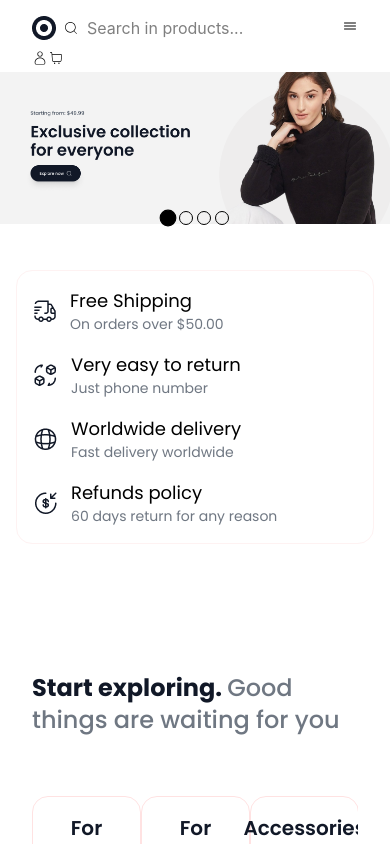
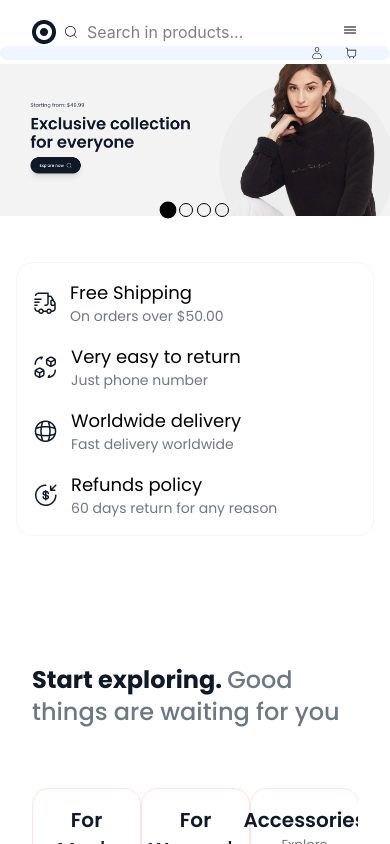
Before and after one commit to masudrana2803/E-commerce, a React (Vite) app: page / in a window 390 px wide. Both pictures are taken after a click on the button 350 px from the left and 26 px from the top of the page. Shown: the top 844 px of the page. Built offline with nearby package versions, Linux system fonts and the light colour scheme; no server answers.

Commit message:
responsive

```diff
--- a/src/Components/Recommendation.jsx
+++ b/src/Components/Recommendation.jsx
@@ -23,7 +23,7 @@ const Recommendation = () => {
     infinite: true,
     speed: 500,
     slidesToShow: 4,
-    slidesToScroll: 4,
+    slidesToScroll: 1,
     responsive: [
       {
         breakpoint: 1024, // tablets
@@ -42,7 +42,7 @@ const Recommendation = () => {
       {
         breakpoint: 640, // small devices
         settings: {
-          slidesToShow: 1,
+          slidesToShow: 4,
           slidesToScroll: 1,
         },
       },
--- a/src/Components/ResponsiveNavBar.jsx
+++ b/src/Components/ResponsiveNavBar.jsx
@@ -1,7 +1,8 @@
-import React, { useState } from 'react'
+import React, { useState, useRef,useEffect } from 'react'
 import logo from '../Images/Favicon.png'
 import { CiSearch, CiShoppingCart, CiUser } from "react-icons/ci";
 import { IoMenuOutline } from "react-icons/io5";
+import Cart from './Cart';
 
 
 
@@ -9,19 +10,40 @@ const ResponsiveNavBar = () => {
 
     const [ShowNav,setShowNav] = useState(false)
 
+    const [showCart, setShowCart] = useState(false);
+    const cartRef = useRef(null);
+
+  // Close cart when clicking outside
+  useEffect(() => {
+    const handleClickOutside = (event) => {
+      if (cartRef.current && !cartRef.current.contains(event.target)) {
+        setShowCart(false);
+      }
+    };
+
+    if (showCart) {
+      document.addEventListener('mousedown', handleClickOutside);
+    }
+
+    return () => {
+      document.removeEventListener('mousedown', handleClickOutside);
+    };
+  }, [showCart]);
+
+
   return (
     <>
         <section className=''>
 
             <div className="container">
-            <div className='flex justify-between pt-4 pb-2 md:hidden'>
+            <div className='flex justify-between py-5 md:hidden'>
                 <img src={logo} alt="logo" className='active:scale-1 duration-500' />
                 <div className='flex gap-2 items-center'>
                 <button className='active:scale-2'><CiSearch/></button>
                 <form> <input className='inline-block outline-0' type="text" placeholder='Search in products...' /> </form>
                 </div>
                 <div className='relative '>
-                <button onClick={()=>setShowNav(!ShowNav)}>
+                <button className='duration-1000 ease-in-out' onClick={()=>setShowNav(!ShowNav)}>
                 <IoMenuOutline/>
                 </button>
 
@@ -29,15 +51,22 @@ const ResponsiveNavBar = () => {
             </div>
             {
             ShowNav&&
-            <div className='sticky'>
-                <button><CiUser/></button>
-                <button><CiShoppingCart/></button>
+            <div className='absolute flex gap-5 text-[14px] top-10 right-0 bg-blue-50 rounded-2xl px-8 w-[100%] justify-end mt-1.5 transition-transform duration-700 '>
+                <button className='font-extrabold'><CiUser/></button>
+                                <button onClick={() => setShowCart(true)}>
+                                  <CiShoppingCart />
+                                </button>
             </div>
             }
             <div>
 
             </div>
             </div>
+                    {showCart && (
+          <div ref={cartRef}>
+            <Cart/>
+          </div>
+        )}
         </section>
 {/*
   Always render the nav container and animate its visibility.
--- a/src/Tools/RecommendationItem.jsx
+++ b/src/Tools/RecommendationItem.jsx
@@ -49,14 +49,14 @@ const RecommendationItem = ({
   Price
 }) => {
   return (
-    <div className="RecommendationCards relative bg-white rounded-xl shadow-md p-4 m-2 w-full max-w-xs sm:max-w-sm md:max-w-md lg:max-w-[280px]">
+    <div className="RecommendationCards relative bg-white rounded-xl shadow-md p-4 m-2 ">
 
       {/* Product Image */}
       <div className="relative">
         <img
           src={productImage}
           alt="Product"
-          className="rounded-2xl w-full h-[240px] object-cover bg-[#F8FAFC]"
+          className="rounded-2xl w-[340px] h-[240px] object-fill bg-[#F8FAFC]"
         />
         <div className="absolute right-2 top-2">
           <BiShoppingBag className="hover:bg-black rounded-full bg-white hover:text-white text-2xl p-2 transition duration-300 active:scale-1 active:bg-amber-500" />
```
